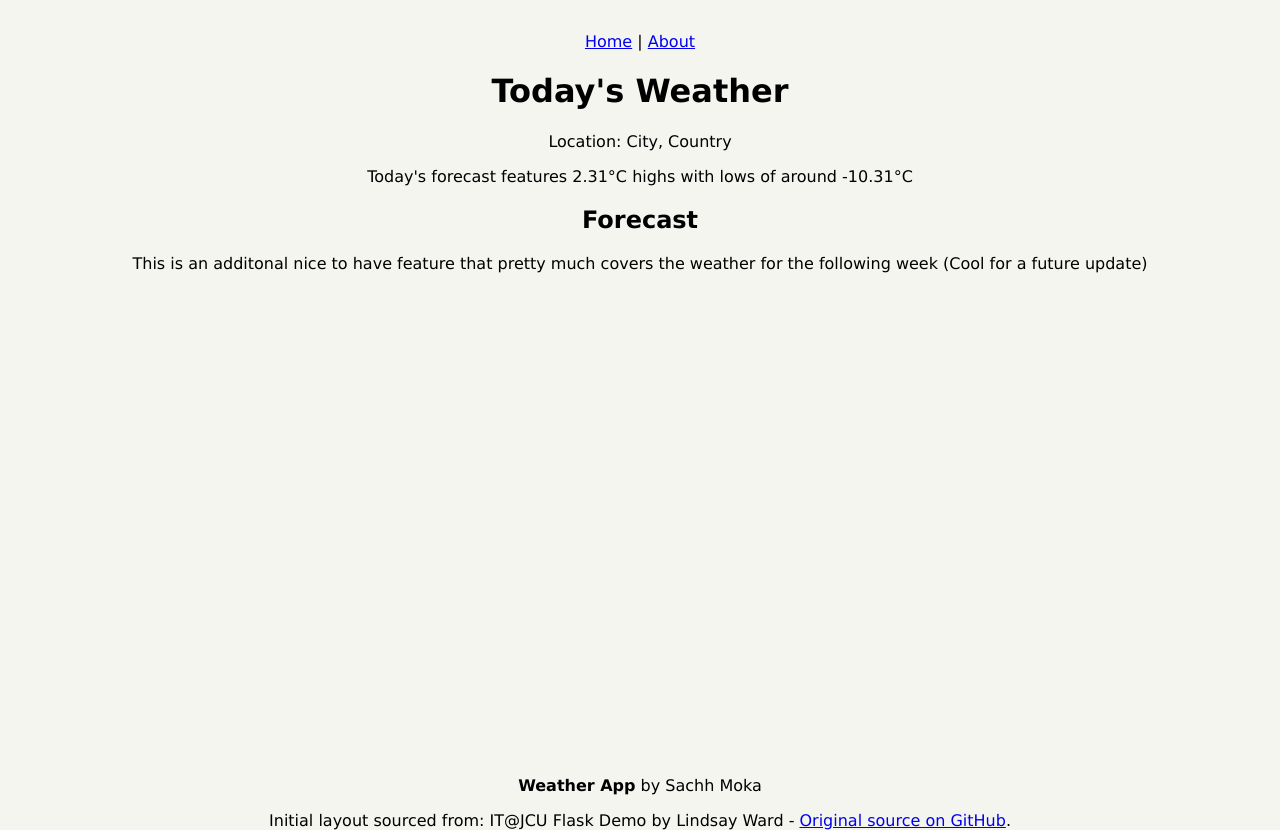
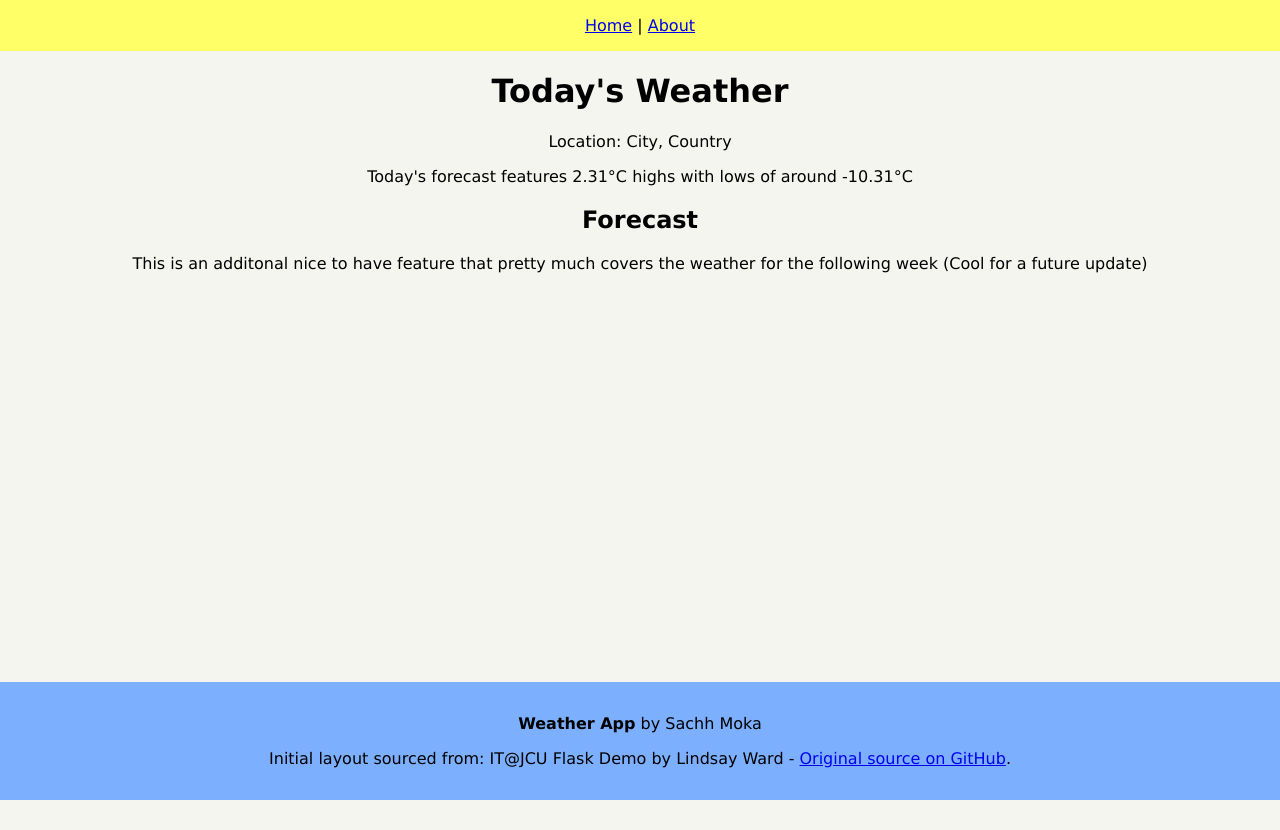
Before and after one commit to sachhm/weather-app, a Flask app: page / in a window 1280 px wide. After the commit the page ends 800 px from the top, so only its background shows below. Run offline with Flask 3, Linux system fonts and the light colour scheme.

Commit message:
Refactor CSS

```diff
--- a/static/styles.css
+++ b/static/styles.css
@@ -6,19 +6,24 @@ body {
     margin: 0;
 }
 
+#nav {
+    background-color: rgb(255, 255, 104);
+}
+
 #nav, #footer {
-    padding-top: 2em;
+    padding-top: 1em;
+    padding-bottom: 1em;
     text-align: center;
 }
 
 #content {
     text-align: center;
-    word-wrap: normal;
+    word-wrap: break-word;
 }
 
 #footer {
     position: absolute;
     bottom: 0;
     width: 100%;
-    height: 2.5em;            /* Footer height */
+    background-color: rgb(124, 176, 255);
   }
```
Also changed, not shown: README.MD, img/css-bg.jpg (added), 2 other files.
